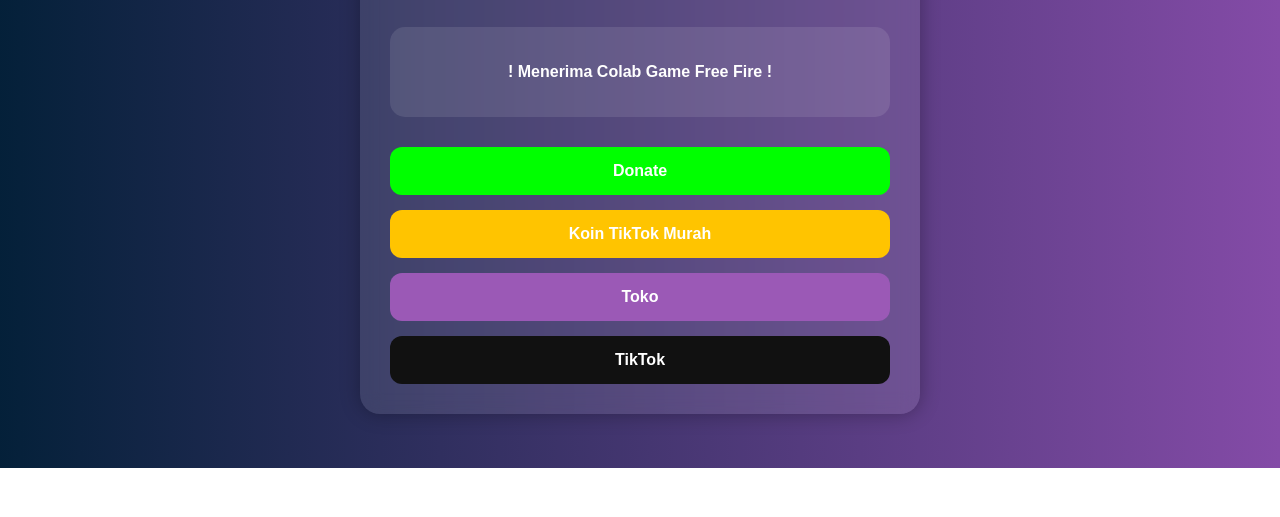
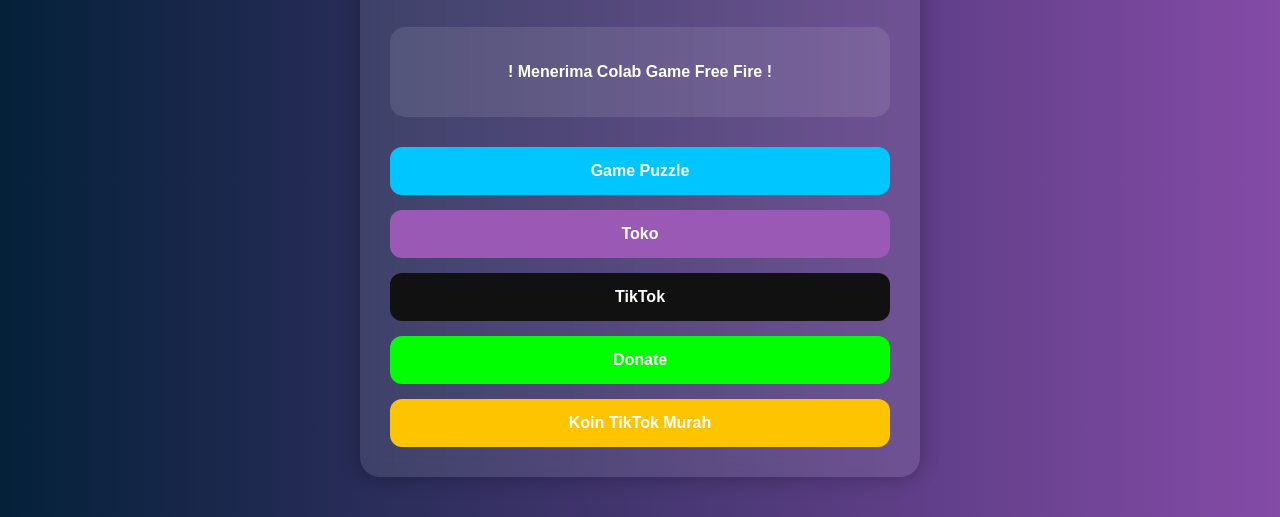
Before and after one commit to ayasadgirl2/halaman1, a plain HTML site: page index.html in a window 1280 px wide. Shown: the part 332-849 px from the top of the page. Before the commit the page ends 800 px from the top, so only its background shows below. Drawn offline with Linux system fonts and the light colour scheme.

Commit message:
Update index.html

```diff
--- a/index.html
+++ b/index.html
@@ -169,6 +169,24 @@
         <div class="menu">
 
 
+            <button class="btn-game"
+            onclick="window.location.href='utsnurlis.html'">
+                 Game Puzzle
+            </button>
+
+
+            <button class="btn-belajar"
+           onclick="window.location.href='Toko.html'">
+                 Toko
+            </button>
+
+            <!-- TIKTOK -->
+
+            <button class="btn-tiktok"
+            onclick="window.open('https://www.tiktok.com/@nor.aisyah.disni')">
+                TikTok
+            </button>
+
             <!-- DONATE -->
 
             <button class="btn-donate"
@@ -183,17 +201,6 @@
                   Koin TikTok Murah
             </button>
 
-            <button class="btn-belajar"
-           onclick="window.location.href='Toko.html'">
-                 Toko
-            </button>
-
-             <!-- TIKTOK -->
-
-            <button class="btn-tiktok"
-            onclick="window.open('https://www.tiktok.com/@nor.aisyah.disni')">
-                TikTok
-            </button>
         </div>
 
     </div>
```
